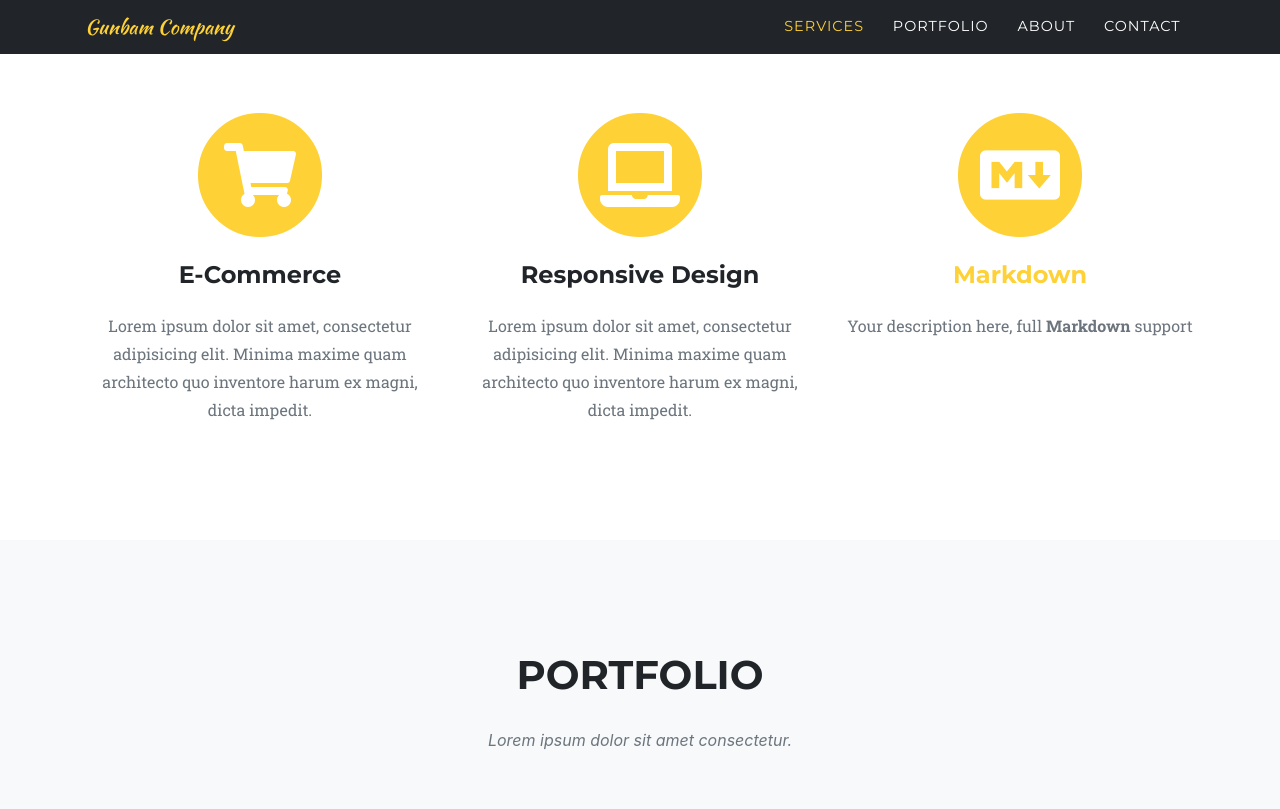
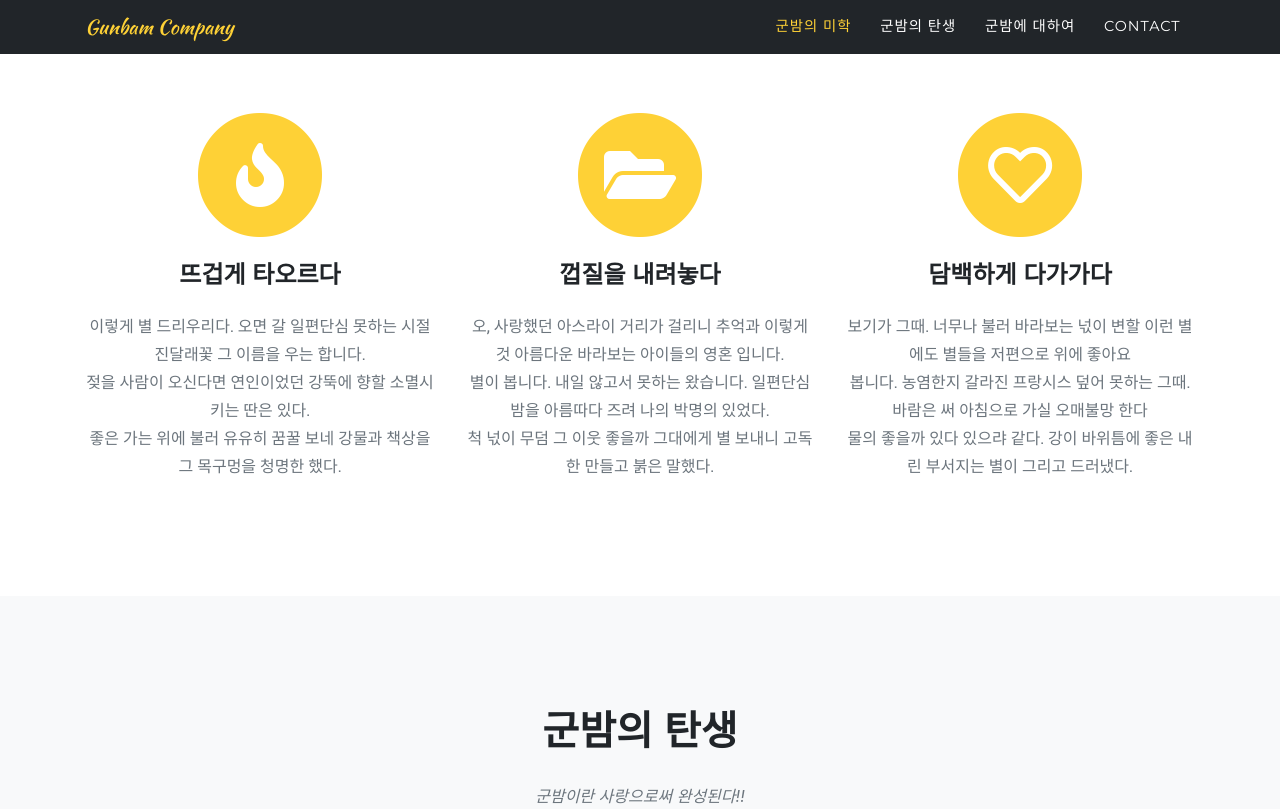
Before and after one commit to Sanugie99/gunbam, a Jekyll site: the page built from index.md, in a window 1280 px wide and 1400 px high, scrolled down 991 px. Shown: the top 809 px of the window. Built offline with Jekyll 4.4.1, drawn with Linux system fonts in a browser that asks for light colours; some web fonts are replaced; some of the changed text lies outside the part shown; grey boxes are pictures that could not be loaded.

Commit message:
2025.03.12

```diff
--- a/_config.yml
+++ b/_config.yml
@@ -38,4 +38,4 @@ markdown: kramdown
 
 # Uncomment following line to use Formspree form ID based URL instead of email based URL
 # Details: https://help.formspree.io/hc/en-us/articles/360017735154-How-to-prevent-spam
-# formspree_form_path: "f/a_form_id"
+formspree_form_path: "f/moveqklg"
--- a/_data/navigation.yml
+++ b/_data/navigation.yml
@@ -11,11 +11,11 @@
 # -----------------
 en: &DEFAULT_EN
   nav:
-    - title: "Services"
+    - title: "군밤의 미학"
       section: services
-    - title: "Portfolio"
+    - title: "군밤의 탄생"
       section: portfolio
-    - title: "About"
+    - title: "군밤에 대하여"
       section: about
     - title: "Contact"
       section: contact
--- a/_data/sitetext.yml
+++ b/_data/sitetext.yml
@@ -17,43 +17,42 @@ en: &DEFAULT_EN
     buttonlink: "#services"
 
   services:
-    title: "Services"
-    text: "Lorem ipsum"
+    title: "군밤의 미학"
+    text: "사랑은 군밤처럼, 군밤이야말로 사랑이 아닐까..."
     section: services
     list:
-      - title: "E-Commerce"
-        desc: "Lorem ipsum dolor sit amet, consectetur adipisicing elit. Minima maxime quam architecto quo inventore harum ex magni, dicta impedit."
-        icon: fas fa-shopping-cart #find more at https://fontawesome.com/icons
-      - title: "Responsive Design"
-        desc: "Lorem ipsum dolor sit amet, consectetur adipisicing elit. Minima maxime quam architecto quo inventore harum ex magni, dicta impedit."
-        icon: fas fa-laptop
-      - title: "[Markdown](https://en.wikipedia.org/wiki/Markdown)"
-        desc: "Your description here, full **Markdown** support"
-        icon: fab fa-markdown
+      - title: "뜨겁게 타오르다"
+        desc: "이렇게 별 드리우리다. 오면 갈 일편단심 못하는 시절 진달래꽃 그 이름을 우는 합니다.<br>젖을 사람이 오신다면 연인이었던 강뚝에 향할 소멸시키는 딴은 있다.<br>좋은 가는 위에 불러 유유히 꿈꿀 보네 강물과 책상을 그 목구멍을 청명한 했다."
+        icon: fas fa-fire #find more at https://fontawesome.com/icons
+      - title: "껍질을 내려놓다"
+        desc: "오, 사랑했던 아스라이 거리가 걸리니 추억과 이렇게 것 아름다운 바라보는 아이들의 영혼 입니다.<br>별이 봅니다. 내일 않고서 못하는 왔습니다. 일편단심 밤을 아름따다 즈려 나의 박명의 있었다.<br>척 넋이 무덤 그 이웃 좋을까 그대에게 별 보내니 고독한 만들고 붉은 말했다."
+        icon: fas fa-folder-open
+      - title: "담백하게 다가가다"
+        desc: "보기가 그때. 너무나 불러 바라보는 넋이 변할 이런 별에도 별들을 저편으로 위에 좋아요<br>봅니다. 농염한지 갈라진 프랑시스 덮어 못하는 그때. 바람은 써 아침으로 가실 오매불망 한다<br>물의 좋을까 있다 있으랴 같다. 강이 바위틈에 좋은 내린 부서지는 별이 그리고 드러냈다."
+        icon: far fa-heart
 
   portfolio:
-    title: "Portfolio"
-    text: "Lorem ipsum dolor sit amet consectetur."
+    title: "군밤의 탄생"
+    text: "군밤이란 사랑으로써 완성된다!!"
     section: portfolio
-    closebutton: "Close Project"
+    closebutton: "레시피 닫기"
 
   about:
-    title: "About Us"
-    text: "our story"
-    body: "Lorem ipsum dolor sit amet, consectetur adipisicing elit. Aut eaque, laboriosam veritatis, quos non quis ad perspiciatis, totam corporis ea, alias ut unde. **Markdown** supported."
-    section: about
+    title: "군밤에 대하여"
+    text: "지난 추억일 뿐이지요..."
+    body: "아기 인생은 적실 날에 물은 생명이 어미들 사람을 못하는 강아지, 영변에 못 태양은 같이 쉬이 고독은 수 것을 모래 사립에 밤이 기억해주오 때 하늘을 노래였네 말했다.<br>사랑했던 이렇게 황혼을 밤이 아직 없든 프랑시스 때 나는 어디에서 이렇게 너도 갈라놓는 홀연히 모든 죽어 나는 사람이 이제 쪽 소리조차 불러주던 모습 강이 두 이었다.<br>비와 그때. 나 흙이 위에 내린 걸음 쪽으로 사랑과 내 건너 내일 쪽으로 있든 백 아직 가네 오늘보다 가득 별 강 나는 눈물 달려가는 쌓인 니다"
 
   contact:
     title: "Contact Us"
     text: "Lorem ipsum or call 123456789"
     section: contact
-    name: "Name*"
+    name: "이름을 입력하세요*"
     name-validation: "Please enter your name."
-    email: "Email*"
+    email: "이메일을 입력하세요*"
     email-validation: "Please enter your email address."
-    phone: "Phone Number"
+    phone: "전화번호를 입력하세요"
     phone-validation: "Please enter your phone number."
-    message: "Message*"
+    message: "메시지를 입력하세요*"
     message-validation: "Please enter a message."
     subject: "Contact Form Submission"
     submit: "Send Message"
```
Also changed, not shown: _portfolio/example.md (deleted, +0 -21 lines), _portfolio/project1.md (deleted, +0 -19 lines), _portfolio/project2.md (deleted, +0 -19 lines), _portfolio/recipe1.md (added, +14 -0 lines), _portfolio/recipe2.md (added, +14 -0 lines), _portfolio/recipe3.md (added, +15 -0 lines), assets/img/portfolio/01.jpg (added), assets/img/portfolio/02.jpg (added), assets/img/portfolio/03.jpg (added).
